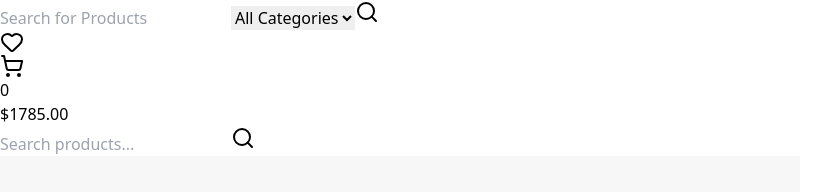
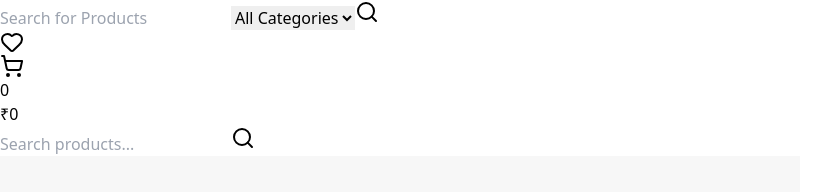
Before and after one commit to k2511/virus, a React (Vite) app: page / in a window 1280 px wide. Shown: the part 523-715 px from the top of the page, without its empty margins (0-836 px from the left). Built offline with nearby package versions, Linux system fonts and the light colour scheme.

Commit message:
change done

```diff
--- a/src/Context/CartContext.jsx
+++ b/src/Context/CartContext.jsx
@@ -6,6 +6,7 @@ export const MyContext = createContext();
 export const MyProvider = ({ children }) => {
   let obj = []
 
+  const [total, setTotal] = useState(0);
   const [cart, setCart] = useState(obj);
 
   const addToCart = (item) => {
@@ -13,7 +14,7 @@ export const MyProvider = ({ children }) => {
   };
 
   return (
-    <MyContext.Provider value={{ cart, setCart, addToCart }}>
+    <MyContext.Provider value={{ cart, setCart, addToCart,total, setTotal }}>
       {children}
     </MyContext.Provider>
   );
--- a/src/components/Hero.jsx
+++ b/src/components/Hero.jsx
@@ -21,7 +21,7 @@ import alogo from "../assets/images/antivirusLogo.png";
 
 const Hero = () => {
   const navigate = useNavigate();
-  const { cart, setCart, addToCart } = useContext(MyContext);
+  const { cart, setCart, addToCart ,total, setTotal } = useContext(MyContext);
   const [isMobileMenuOpen, setIsMobileMenuOpen] = useState(false);
   const [show, setShow] = useState(false);
   const [currentSlide, setCurrentSlide] = useState(0);
@@ -31,6 +31,7 @@ const Hero = () => {
   const sidebarOpen = () => {
     setOpen(!open);
   };
+
 
   const slides = [
     {
@@ -211,7 +212,7 @@ const Hero = () => {
                 {/* <div class="absolute bg-red-500 px-3 sm:px-4 py-1 sm:py-2 animate-bounce -top-[10px] -left-[10px] rounded-[4px] text-xs sm:text-sm">New</div> */}
               </div>
               <div className="text-right ">
-                <div className="font-bold text-lg">$1785.00</div>
+                <div className="font-bold text-lg"> ₹{total}</div>
               </div>
             </div>
           </div>
--- a/src/pages/BrandDetails.jsx
+++ b/src/pages/BrandDetails.jsx
@@ -46,11 +46,19 @@ const BrandDetails = () => {
   const decrementQuantity = () =>
     setQuantity((prev) => (prev > 1 ? prev - 1 : 1));
 
-   const { cart, setCart, addToCart } = useContext(MyContext);
+   const { cart, setCart, addToCart, total, setTotal } = useContext(MyContext);
         const handleAdd = (obj) => {
           addToCart(obj);
           // console.log("added")
         };
+
+        const totalPrice = cart.slice(0, cart.length)
+        .reduce((sum, item) => {
+          const numericPrice = parseFloat(item.price.replace("₹", ""));
+          return sum + numericPrice;
+        }, 0);
+
+        setTotal(totalPrice);
 
   const renderStars = (rating) => {
     return Array.from({ length: 5 }, (_, i) => (
--- a/src/pages/Cart.jsx
+++ b/src/pages/Cart.jsx
@@ -15,7 +15,9 @@ import toast from "react-hot-toast";
 import ReactPaginate from 'react-paginate';
 
 const Cart = () => {
-  const { cart, setCart, addToCart } = useContext(MyContext);
+  const { cart, setCart, addToCart , total, setTotal } = useContext(MyContext);
+
+
   let key = "gdlfktodlf";
   //  const updateQuantity = (id, newQuantity) => {
   //   if (newQuantity === 0) {
@@ -86,7 +88,16 @@ const Cart = () => {
   const yyyy = today.getFullYear();
 
   const formattedDate = `${dd}/${mm}/${yyyy}`;
-  // console.log(formattedDate);
+
+
+  const totalPrice = currentOrders
+  .slice(0, visibleRows)
+  .reduce((sum, item) => {
+    const numericPrice = parseFloat(item.price.replace("₹", ""));
+    return sum + numericPrice;
+  }, 0);
+
+  setTotal(totalPrice);
 
   return (
     <div className="min-h-screen bg-gray-50 py-10 ">
@@ -270,7 +281,7 @@ const Cart = () => {
                           {item.name && (
                             <div className="font-medium">{item.name}</div>
                           )}
-                          <div className="text-gray-600">
+                          <div className="text-gray-600"  >
                             Price: {item.price}
                           </div>
                           {/* <div className="text-gray-600">Qty: {item.quantity}</div> */}
--- a/src/pages/NewSectionDetails.jsx
+++ b/src/pages/NewSectionDetails.jsx
@@ -32,11 +32,19 @@ const NewSectionDetails = () => {
     return `₹${priceValue.toLocaleString('en-IN', { minimumFractionDigits: 2, maximumFractionDigits: 2 })}`;
   };
 
-      const { cart, setCart, addToCart } = useContext(MyContext);
+      const { cart, setCart, addToCart, total, setTotal } = useContext(MyContext);
 
       const handleAdd = (obj) => {
         addToCart(obj);
       };
+
+      const totalPrice = cart.slice(0, cart.length)
+      .reduce((sum, item) => {
+        const numericPrice = parseFloat(item.price.replace("₹", ""));
+        return sum + numericPrice;
+      }, 0);
+
+      setTotal(totalPrice);
 
   const incrementQuantity = () => setQuantity((prev) => prev + 1);
   const decrementQuantity = () =>
```
